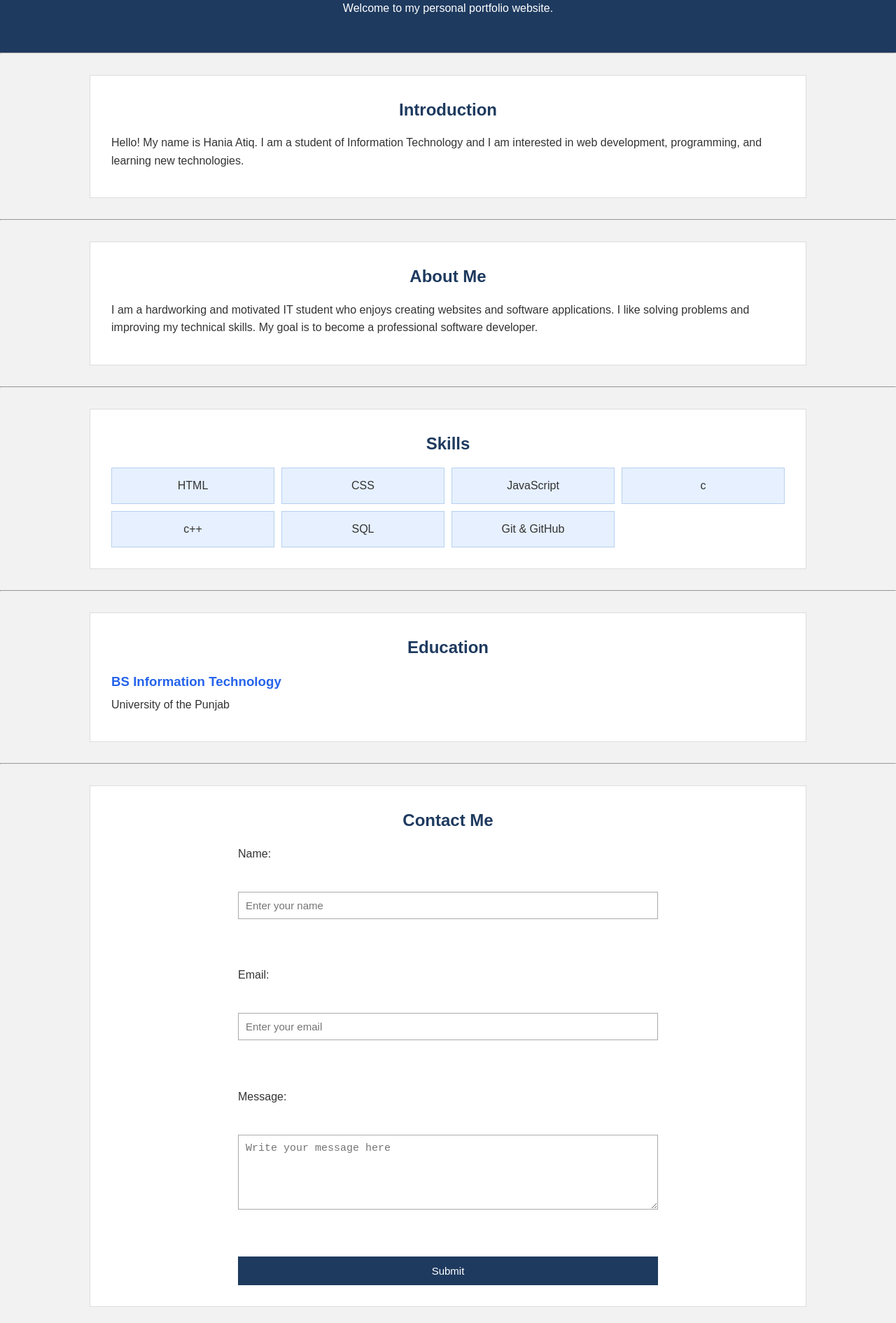
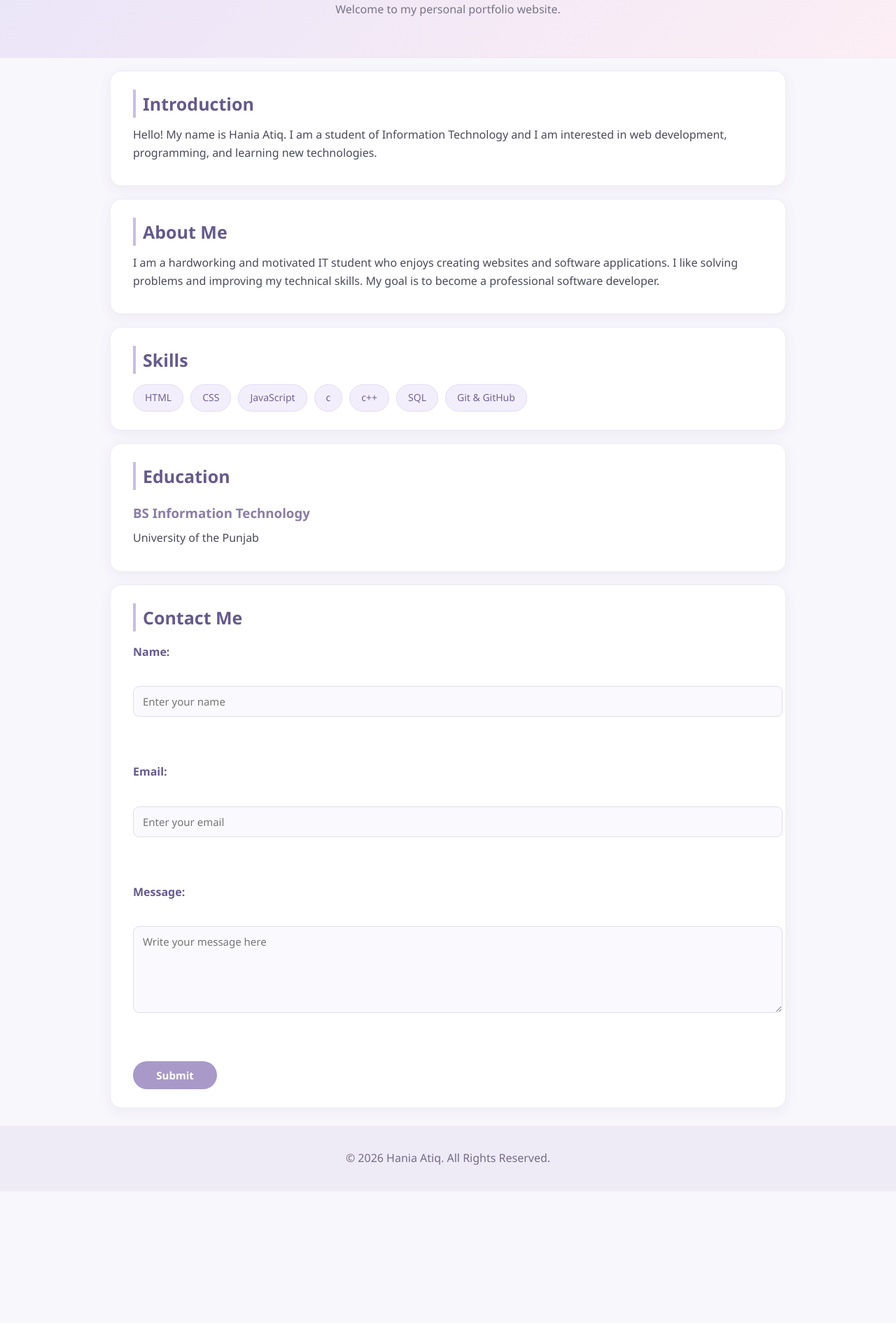
Before and after one commit to HANIAATIQ771/aurex-web-internship-HANIA, a plain HTML site: page index.html in a window 1280 px wide. Shown: the part 170-2060 px from the top of the page at 70% size. After the commit the page ends 1872 px from the top, so only its background shows below. Drawn offline with Linux system fonts and the light colour scheme.

Commit message:
Refactor and enhance styles in style.css
Updated CSS styles for layout and design improvements.

````diff
--- a/style.css
+++ b/style.css
@@ -1,89 +1,123 @@
-
-/* Basic CSS */
+```css
+/* ---------- General ---------- */
 * {
     box-sizing: border-box;
-    margin: 0;
-    padding: 0;
 }
 
 body {
-    font-family: Arial, sans-serif;
-    background-color: #f2f2f2;
-    color: #333;
+    margin: 0;
+    font-family: "Segoe UI", Arial, sans-serif;
+    background: #f8f7fc;
+    color: #4a4a5a;
     line-height: 1.6;
 }
 
-/* Header */
+hr {
+    display: none;
+}
+
+/* ---------- Header ---------- */
 header {
-    background-color: #1e3a5f;
-    color: white;
     text-align: center;
-    padding: 50px 20px;
+    padding: 55px 20px;
+    background: linear-gradient(135deg, #e9e4f9, #fceef4);
+    border-bottom: 1px solid #eee8f5;
 }
 
 header h1 {
-    font-size: 40px;
-    margin-bottom: 10px;
+    margin: 0;
+    color: #665a8d;
+    font-size: 44px;
+    letter-spacing: 1px;
 }
 
 header h2 {
-    font-size: 22px;
-    margin-bottom: 10px;
+    margin: 6px 0;
+    color: #8b7da8;
+    font-size: 20px;
+    font-weight: 500;
 }
 
-/* Sections */
+header p {
+    margin: 8px 0 0;
+    color: #777386;
+}
+
+/* ---------- Main Sections ---------- */
 section {
-    background-color: white;
-    width: 80%;
-    margin: 30px auto;
-    padding: 30px;
-    border: 1px solid #ddd;
+    max-width: 900px;
+    margin: 18px auto;
+    padding: 26px 32px;
+    background: #ffffff;
+    border: 1px solid #eeeaf5;
+    border-radius: 16px;
+    box-shadow: 0 5px 18px rgba(100, 90, 130, 0.07);
 }
 
 section h2 {
-    color: #1e3a5f;
-    margin-bottom: 15px;
-    text-align: center;
+    margin: 0 0 12px;
+    color: #665a8d;
+    font-size: 25px;
+    border-left: 4px solid #c9bce8;
+    padding-left: 10px;
+}
+
+section h3 {
+    margin-bottom: 5px;
+    color: #8b7da8;
 }
 
 section p {
-    font-size: 16px;
-    margin-bottom: 10px;
+    margin: 8px 0;
 }
 
-/* Skills - Grid */
-section ul {
-    display: grid;
-    grid-template-columns: repeat(4, 1fr);
+/* ---------- Skills ---------- */
+ul {
+    display: flex;
+    flex-wrap: wrap;
     gap: 10px;
+    padding: 0;
+    margin: 15px 0 0;
     list-style: none;
 }
 
-section li {
-    background-color: #e6f0ff;
-    padding: 12px;
-    text-align: center;
-    border: 1px solid #b8d0f0;
+li {
+    padding: 7px 16px;
+    background: #f2eefb;
+    color: #716394;
+    border: 1px solid #e4dcf3;
+    border-radius: 20px;
+    font-size: 14px;
+    transition: 0.3s;
 }
 
-/* Education */
-section h3 {
-    color: #2563eb;
-    margin-bottom: 5px;
+li:hover {
+    background: #e5def5;
+    transform: translateY(-2px);
 }
 
-/* Contact Form - Flexbox */
+/* ---------- Contact Form ---------- */
 form {
     display: flex;
     flex-direction: column;
-    gap: 8px;
-    max-width: 600px;
-    margin: auto;
+    gap: 5px;
 }
 
-input, textarea {
-    padding: 10px;
-    border: 1px solid #aaa;
+label {
+    margin-top: 5px;
+    color: #665a8d;
+    font-weight: 600;
+}
+
+input,
+textarea {
+    width: 100%;
+    padding: 11px 13px;
+    border: 1px solid #e2ddec;
+    border-radius: 9px;
+    background: #faf9fd;
+    color: #555;
+    font-family: inherit;
     font-size: 15px;
 }
 
@@ -91,55 +125,89 @@ textarea {
     resize: vertical;
 }
 
-input[type="submit"] {
-    background-color: #1e3a5f;
-    color: white;
-    border: none;
-    cursor: pointer;
-    padding: 12px;
+input:focus,
+textarea:focus {
+    outline: none;
+    border-color: #b9a9dc;
+    background: #fff;
 }
 
-/* Footer */
-footer {
-    background-color: #1e3a5f;
+input[type="submit"] {
+    width: 120px;
+    margin-top: 8px;
+    padding: 10px;
+    border: none;
+    border-radius: 22px;
+    background: #a999c9;
     color: white;
-    text-align: center;
-    padding: 20px;
-    margin-top: 30px;
+    font-weight: 600;
+    cursor: pointer;
+    transition: 0.3s;
 }
 
-/* Tablet */
+input[type="submit"]:hover {
+    background: #8f7caf;
+    transform: translateY(-2px);
+}
+
+/* ---------- Footer ---------- */
+footer {
+    margin-top: 25px;
+    padding: 18px;
+    text-align: center;
+    background: #eeeaf6;
+    color: #756b86;
+}
+
+/* ---------- Tablet ---------- */
 @media (max-width: 768px) {
-    section {
-        width: 90%;
-    }
 
-    section ul {
-        grid-template-columns: repeat(2, 1fr);
+    header {
+        padding: 45px 20px;
     }
 
     header h1 {
-        font-size: 32px;
+        font-size: 38px;
+    }
+
+    section {
+        margin: 14px 18px;
+        padding: 24px;
     }
 }
 
-/* Mobile */
+/* ---------- Mobile ---------- */
 @media (max-width: 480px) {
-    section {
-        width: 95%;
-        padding: 20px;
-    }
 
-    section ul {
-        grid-template-columns: 1fr;
+    header {
+        padding: 40px 15px;
     }
 
     header h1 {
-        font-size: 26px;
+        font-size: 31px;
     }
 
     header h2 {
-        font-size: 18px;
+        font-size: 17px;
+    }
+
+    section {
+        margin: 12px 10px;
+        padding: 20px;
+        border-radius: 13px;
+    }
+
+    section h2 {
+        font-size: 22px;
+    }
+
+    ul {
+        flex-direction: column;
+        gap: 8px;
+    }
+
+    li {
+        text-align: center;
     }
 }
 ```
````
